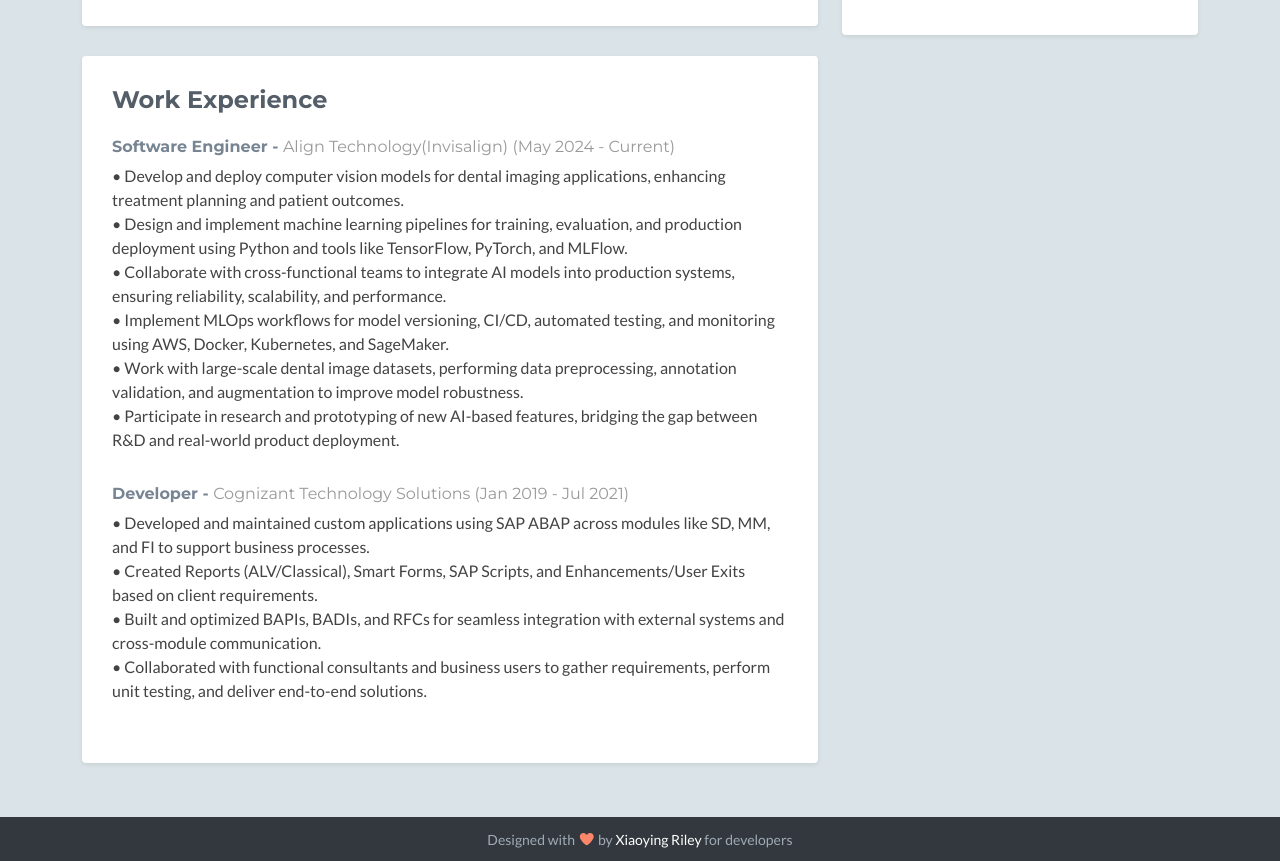
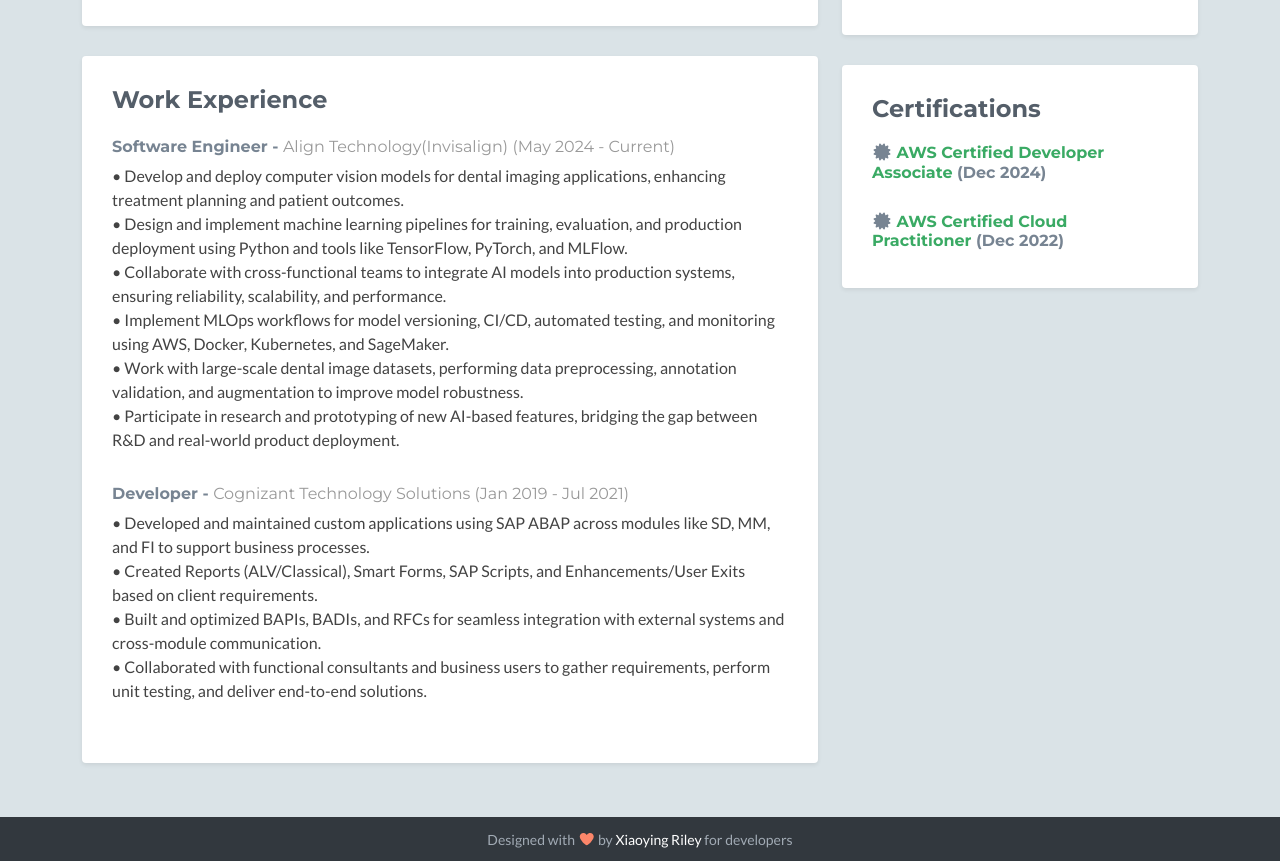
Before and after one commit to gayamsantoshreddy/my-portfolio, a plain HTML site: page index.html in a window 1280 px wide. Shown: the part 1445-2306 px from the top of the page. Drawn offline with Linux system fonts and the light colour scheme.

Commit message:
initial commit

```diff
--- a/index.html
+++ b/index.html
@@ -625,6 +625,37 @@
           </aside>
           <!--//section-->
 
+
+          <aside class="education aside section">
+            <div class="section-inner shadow-sm rounded">
+              <h2 class="heading">Certifications</h2>
+              <div class="content">
+                <div class="item">
+                  <h3 class="title">
+                    <i class="fas fa-certificate"></i>
+                    <a href="https://www.credly.com/badges/de3caf2c-e633-42f4-a190-c75184071b99/public_url" target="_blank" rel="noopener noreferrer">
+                      AWS Certified Developer Associate
+                    </a>
+                    <span class="year">(Dec 2024)</span>
+                  </h3>
+                </div>
+                <!--//item-->
+                <div class="item">
+                  <h3 class="title">
+                    <i class="fas fa-certificate"></i>
+                    <a href="https://www.credly.com/badges/e5b5357b-113a-477c-a2e1-0b0c165852e4/public_url" target="_blank" rel="noopener noreferrer">
+                      AWS Certified Cloud Practitioner
+                    </a>
+                    <span class="year">(Dec 2022)</span>
+                  </h3>
+                </div>
+                <!--//item-->
+              </div>
+              <!--//content-->
+            </div>
+            <!--//section-inner-->
+          </aside>
+
           <!-- <aside class="languages aside section">
             <div class="section-inner shadow-sm rounded">
               <h2 class="heading">Languages</h2>
```
